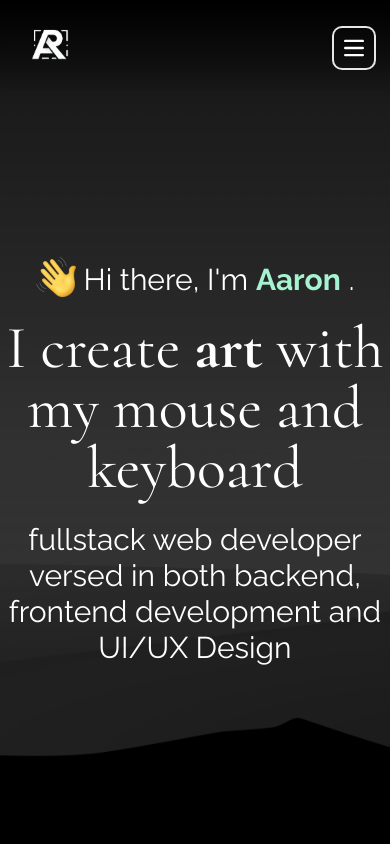
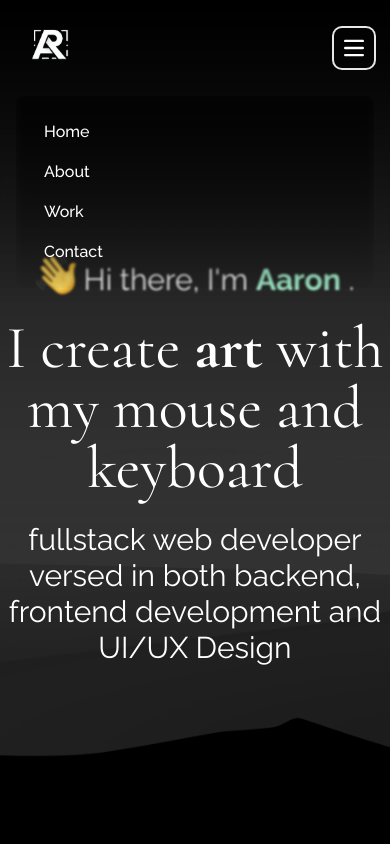
Before and after one commit to wraithio/portfoliosite-ar, a React (Vite) app: page / in a window 390 px wide. Both pictures are taken after a click on the button "Open main menu". Shown: the top 844 px of the page. Built offline with nearby package versions, Linux system fonts and the light colour scheme.

Commit message:
some responsiveness

```diff
--- a/index.html
+++ b/index.html
@@ -8,16 +8,16 @@
       type="text/css"
       href="https://cdn.jsdelivr.net/gh/devicons/devicon@latest/devicon.min.css"
     />
-    <link
+    <!-- <link
       href="https://cdn.jsdelivr.net/npm/flowbite@3.1.2/dist/flowbite.min.css"
       rel="stylesheet"
-    />
+    /> -->
     <meta name="viewport" content="width=device-width, initial-scale=1.0" />
     <title>AaronRobinsonDev</title>
   </head>
   <body>
     <div id="root"></div>
     <script type="module" src="/src/main.jsx"></script>
-    <script src="https://cdn.jsdelivr.net/npm/flowbite@3.1.2/dist/flowbite.min.js"></script>
+    <!-- <script src="https://cdn.jsdelivr.net/npm/flowbite@3.1.2/dist/flowbite.min.js"></script> -->
   </body>
 </html>
--- a/src/App.jsx
+++ b/src/App.jsx
@@ -84,7 +84,7 @@ function App() {
           </div>
         </section> */}
 
-      <section className="h-[70vh] flex place-items-center justify-center">
+      <section className="md:h-[70vh] h-fit flex place-items-center justify-center">
         <CardsComponent />
       </section>
 
--- a/src/components/CardsComponent.jsx
+++ b/src/components/CardsComponent.jsx
@@ -5,10 +5,10 @@ import { div } from "motion/react-client";
 const CardsComponent = () => {
   const [hover, setHover] = useState(false);
   return (
-    <div className="flex justify-evenly gap-12">
+    <div className="flex md:flex-row flex-col justify-evenly gap-12">
 
       <Card
-        className="xl:max-w-sm max-w-[275px]"
+        className="xl:max-w-sm md:max-w-[275px] max-w-[450px]"
         imgAlt="Vision Images"
         imgSrc={hover ? "/redesign2.png" : "redesign.png"}
         onMouseEnter={() => setHover(true)}
@@ -30,7 +30,7 @@ const CardsComponent = () => {
       </Card>
 
       <Card
-        className="xl:max-w-sm max-w-[275px]"
+        className="xl:max-w-sm md:max-w-[275px] max-w-[450px]"
         imgAlt="Meaningful alt text for an image that is not purely decorative"
         imgSrc={hover ? "/cookware2.png" : "/cookware.png"}
         onMouseEnter={() => setHover(true)}
@@ -50,7 +50,7 @@ const CardsComponent = () => {
       </Card>
 
       <Card
-        className="xl:max-w-sm max-w-[275px]"
+        className="xl:max-w-sm md:max-w-[275px] max-w-[450px]"
         imgAlt="Weather application"
         imgSrc={hover ? "/weatherapp2.png" : "/weatherapp.png"}
         onMouseEnter={() => setHover(true)}
--- a/src/components/NavbarComponent.jsx
+++ b/src/components/NavbarComponent.jsx
@@ -1,6 +1,7 @@
-import React from "react";
+import React, { useState } from "react";
 
 const NavbarComponent = () => {
+  const[mobile,setMobile] = useState(false)
   return (
     <nav className="fixed top-0 overflow-hidden bg-gradient-to-t from-transparent to-black w-full backdrop-blur-[1px]">
       <div className="max-w-screen-xl flex flex-wrap items-center justify-between mx-auto p-4">
@@ -11,6 +12,7 @@ const NavbarComponent = () => {
           className="inline-flex items-center p-2 w-10 h-10 justify-center text-sm text-white rounded-lg md:hidden focus:outline-none focus:ring-2 focus:ring-gray-200"
           aria-controls="navbar-default"
           aria-expanded="false"
+          onClick={() => setMobile(!mobile)}
         >
           <span className="sr-only">Open main menu</span>
           <svg
@@ -29,8 +31,8 @@ const NavbarComponent = () => {
             />
           </svg>
         </button>
-        <div className="hidden w-full md:block md:w-auto" id="navbar-default">
-          <ul className="font-medium flex flex-col p-4 md:p-0 mt-4 border border-gray-100 rounded-lg md:flex-row md:space-x-8 rtl:space-x-reverse md:mt-0 md:border-0">
+        <div className={mobile ?"block w-full" :"hidden w-full md:block md:w-auto"} id="navbar-default">
+          <ul className="font-medium flex flex-col p-4 md:p-0 mt-4  rounded-lg md:flex-row md:space-x-8 rtl:space-x-reverse backdrop-blur-sm md:mt-0 md:border-0">
             <li className="m-0">
               <a
                 href="#"
```
